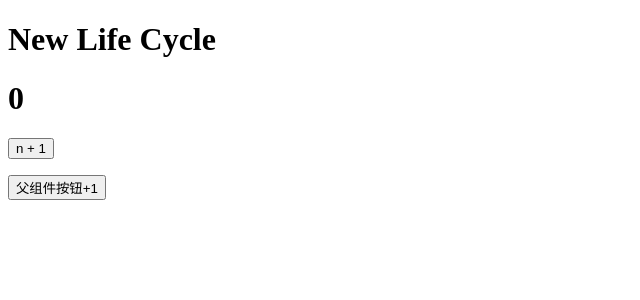
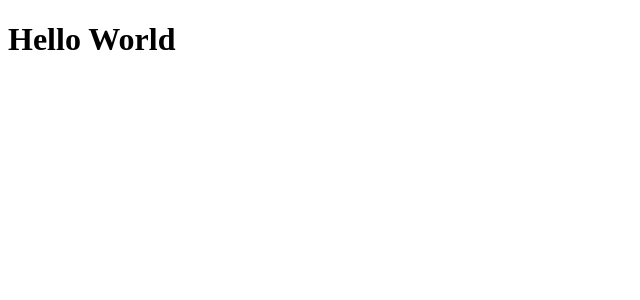
Before and after one commit to qinran0423/react-study, a React (Create React App) app in the folder cli-create/: page / in a window 1280 px wide. Shown: the top 300 px of the page, without its empty margins (0-640 px from the left). Built offline with nearby package versions, Linux system fonts and the light colour scheme.

Commit message:
feat: 传递元素

```diff
--- /dev/null
+++ b/cli-create/src/components/TransferEle.js
@@ -0,0 +1,10 @@
+import React from 'react'
+
+export default function TransferEle(props) {
+	console.log(props)
+	return (
+		<div className='comp'>
+			{props.children}
+		</div>
+	)
+}
--- a/cli-create/src/index.jsx
+++ b/cli-create/src/index.jsx
@@ -1,7 +1,9 @@
 import React from 'react';
 import ReactDOM from 'react-dom';
-import App from './components/LifeCycle/App'
+import TransferEle from './components/TransferEle'
 
 ReactDOM.render(<div>
-	<App />
+	<TransferEle>
+		<h1>Hello World</h1>
+	</TransferEle>
 </div>, document.getElementById('root'));
```
Also changed, not shown: cli-create/src/components/MyClassComp.jsx (renamed from cli-create/src/MyClassComp.jsx), cli-create/src/components/MyFunComp.jsx (renamed from cli-create/src/MyFunComp.jsx), cli-create/src/components/MyStateComp.jsx (renamed from cli-create/src/MyStateComp.jsx), cli-create/src/components/StateComp.jsx (renamed from cli-create/src/StateComp.jsx), cli-create/src/components/Tick.jsx (renamed from cli-create/src/Tick.jsx), cli-create/src/components/indexImgDemo.jsx (renamed from cli-create/src/indexImgDemo.jsx), cli-create/src/components/indexJSX.jsx (renamed from cli-create/src/indexJSX.jsx).
